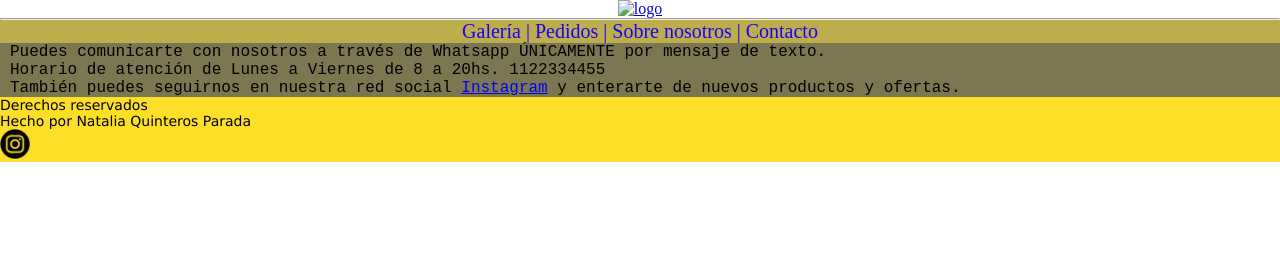
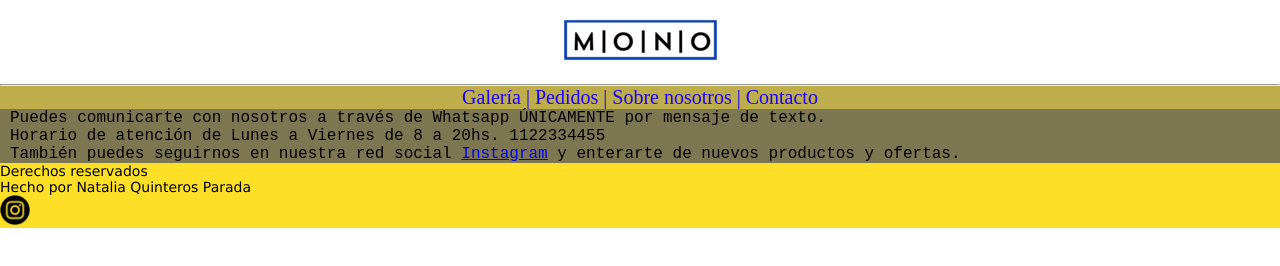
Before and after one commit to NataliaQuinteros-dev/PreEntrega1Quinteros, a plain HTML site: page pages/contacto.html in a window 1280 px wide. Drawn offline with Linux system fonts and the light colour scheme; the site is published under a folder, as on GitHub Pages, so addresses that start at the root find nothing.

Commit message:
Update contacto.html

```diff
--- a/pages/contacto.html
+++ b/pages/contacto.html
@@ -3,15 +3,15 @@
 <head>
     <meta charset="UTF-8">
     <meta name="viewport" content="width=device-width, initial-scale=1.0">
-    <title>Indumentaria Mono - Galería</title>
-    <link rel="shortcut icon" href="/assets/favicon_mono.jpg" type="image/x-icon">
+    <title>Indumentaria Mono - Contacto</title>
+    <link rel="shortcut icon" href="../assets/favicon_mono.jpg" type="image/x-icon">
     <link rel="stylesheet" href="../styles/styles.css">
 </head>
 <body>
     <header>
         <!-- logo navegacion titulo -->
          <div class="barraLogo">
-            <a href="../index.html"><img src="/assets/logo_mono.jpg" alt="logo"></a>
+            <a href="../index.html"><img src="../assets/logo_mono.jpg" alt="logo"></a>
         </div>
         <hr>
         <nav>
```
